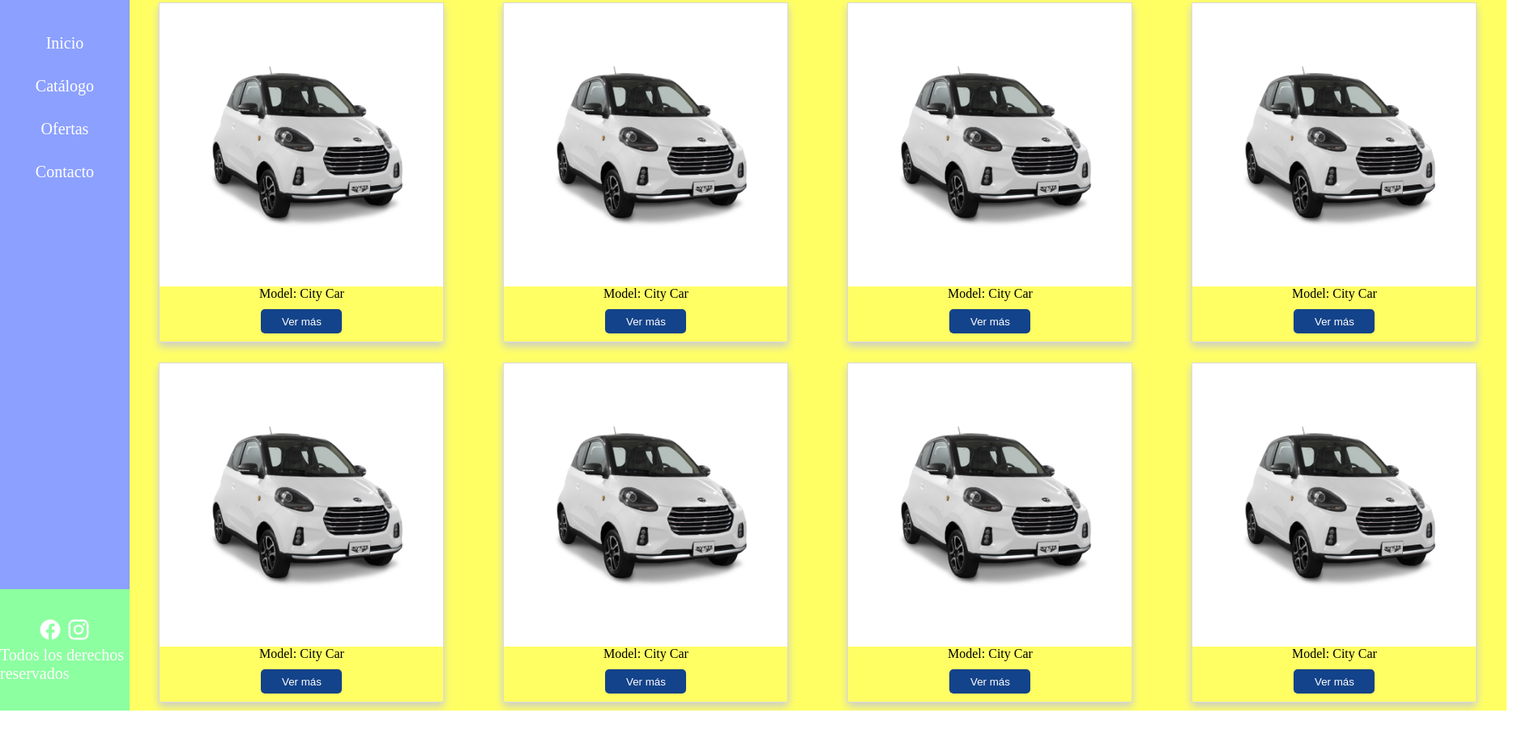
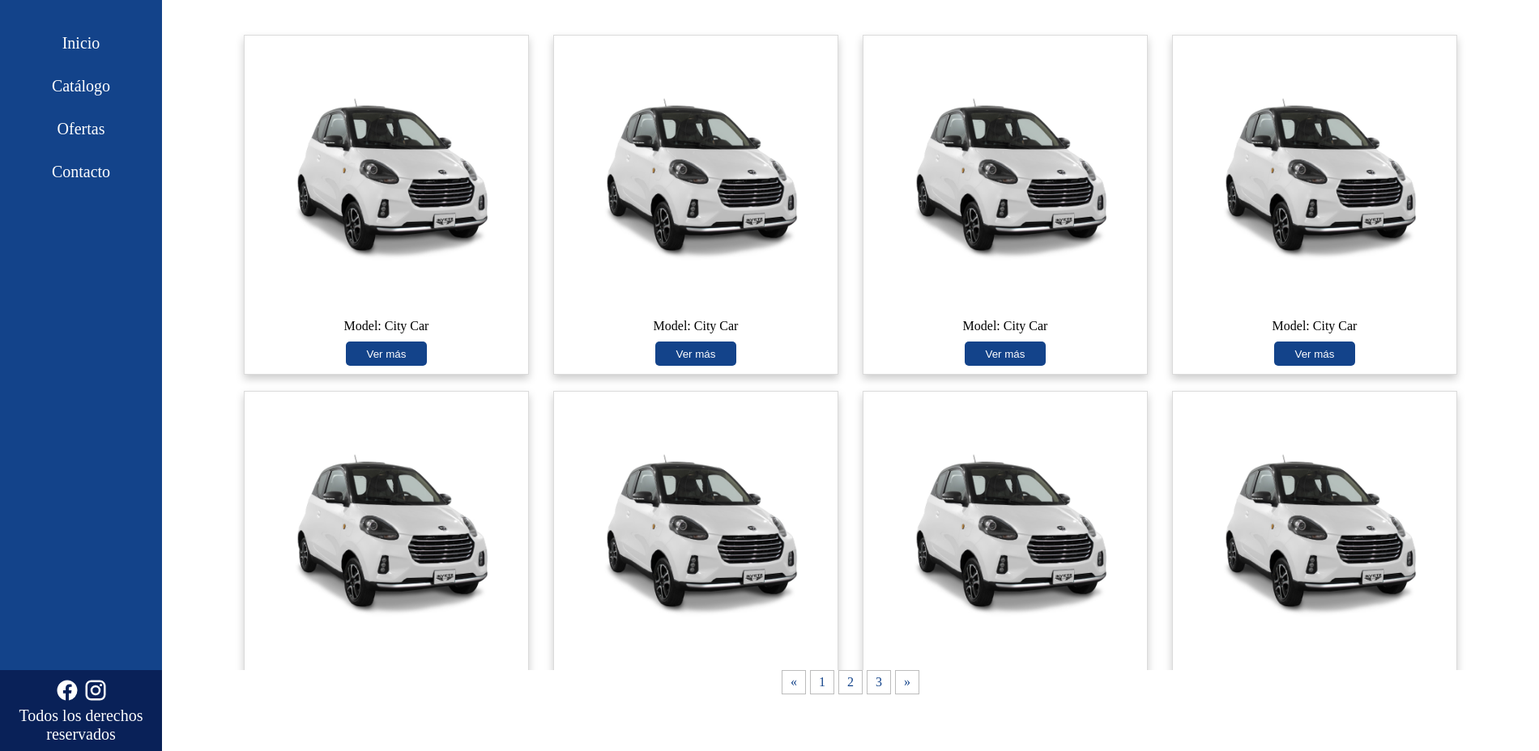
Before and after one commit to Dallengaller/Desafio-3, a plain HTML site: page index.html in a window 1280 px wide. Shown: the part 122-1050 px from the top of the page at 81% size, 1900 px wide, since content can reach past the window. Before the commit the page ends 1000 px from the top, so only its background shows below. Drawn offline with Linux system fonts and the light colour scheme.

Commit message:
Ajustando versiones

```diff
--- a/assets/css/style.css
+++ b/assets/css/style.css
@@ -19,7 +19,7 @@
     "nav  nav"
     "main main"
     "foot  foot";
-  grid-template-rows: 1fr 1fr 5fr 1fr;
+  grid-template-rows: 1fr 100px 10fr 100px;
   grid-template-columns: 1fr;
 }
 
@@ -30,7 +30,7 @@
   align-items: center;
   background-color: #13438A;
   color: white;
-  padding: 0 20px;
+  padding: 20px 30px;
 }
 
 .logo_electric {
@@ -84,7 +84,10 @@
   justify-content: center;
   align-items: center;
 }
-
+.gallery_container {
+  overflow-x: scroll;
+  scroll-behavior: smooth;
+}
 .foto_auto {
   width: 350px;
 }
@@ -111,6 +114,7 @@ button {
 
 .main ul {
   display: flex;
+  justify-content: center;
   margin: 15px 0;
   list-style: none;
   gap: 5px;
@@ -147,17 +151,17 @@ button {
       "head nav"
       "head main"
       "foot main";
-    grid-template-rows: 100px 1fr 150px;
     grid-template-columns: 1fr 6fr;
+    grid-template-rows: 100px 1fr 100px;
   }
 
   .header {
     grid-area: head;
+    height: 950px;
     display: flex;
     flex-direction: column;
     justify-content: start;
     align-items: center;
-    background-color: #8ca0ff;
     align-items: start;
     padding-top: 20px;
   }
@@ -182,7 +186,8 @@ button {
  }
   .nav {
     grid-area: nav;
-    background-color: #ffa08c;
+    padding-top: 5px;
+    padding-bottom: 25px;
   }
   .dropdown_menu {
     width: 1700px;
@@ -191,18 +196,52 @@ button {
   .main {
     grid-area: main;
     display: flex;
+    flex-direction: column;
+    padding-top: 40px;
+    padding-bottom: 70px;
+  }
+  .gallery_container {
+    padding: 10px;
+    display: flex;
     flex-wrap: wrap;
-    justify-content: space-evenly;
-    background-color: #ffff64;
+    justify-content: center;
+    row-gap: 5px;
+    column-gap: 30px;
   }
+  .page_container {
+    display: flex;
+    gap: 5px;
+  }
+  .page_container .number {
+    display: flex;
+    justify-content: center;
+    align-items: center;
+    border: 1px solid rgb(188, 188, 188);
+    width: 30px;
+    height: 30px;
+    color: #13438A;
+
+  }
+  .foto_auto {
+    width: 350px;
+  }
+
  .main ul {
   display: none;
  }
 
   .footer {
     grid-area: foot;
-    background-color: #8cffa0;
   }
+  .footer p {
+    width: 200px;
+    text-align: center;
+  }
+}
 
-
+/* Elementos a ocultar */
+@media screen and (max-width: 576px) {
+  .nav_elements, .page_container, .hide_car, .card {
+    display: none;
+  }
 }
--- a/index.html
+++ b/index.html
@@ -24,7 +24,9 @@
                 <title>menu</title>
                 <path d="M3,6H21V8H3V6M3,11H21V13H3V11M3,16H21V18H3V16Z" />
             </svg>
+
             <div class="nav_elements">
+
                 <ul>
                     <li>Inicio</li>
                     <li>Catálogo</li>
@@ -34,7 +36,7 @@
             </div>
         </header>
         <nav class="nav">
-            <p>Ordenar por</p>
+            <p>Ordenar Por:</p>
             <div class="dropdown_menu">
                 <p>Precio</p>
                 <svg class="down" xmlns="http://www.w3.org/2000/svg" viewBox="0 0 24 24">
@@ -44,7 +46,9 @@
             </div>
         </nav>
         <main class="main">
+                <div class="gallery_container">
 
+                    <div>
                         <div class="auto_frame">
                             <img class="foto_auto" src="/assets/img/Blanco.jpeg" alt="auto">
                             <p>Model: City Car</p>
@@ -57,7 +61,8 @@
                             <li>3</li>
                             <li>»</li>
                         </ul>
-
+                    </div>
+                    <div class="card">
                         <div class="auto_frame">
                             <img class="foto_auto" src="/assets/img/Blanco.jpeg" alt="auto">
                             <p>Model: City Car</p>
@@ -70,7 +75,8 @@
                             <li>3</li>
                             <li>»</li>
                         </ul>
-
+                    </div>
+                    <div class="card">
                         <div class="auto_frame">
                             <img class="foto_auto" src="/assets/img/Blanco.jpeg" alt="auto">
                             <p>Model: City Car</p>
@@ -83,7 +89,8 @@
                             <li>3</li>
                             <li>»</li>
                         </ul>
-
+                    </div>
+                    <div class="card">
                         <div class="auto_frame">
                             <img class="foto_auto" src="/assets/img/Blanco.jpeg" alt="auto">
                             <p>Model: City Car</p>
@@ -96,7 +103,8 @@
                             <li>3</li>
                             <li>»</li>
                         </ul>
-
+                    </div>
+                    <div class="card">
                         <div class="auto_frame">
                             <img class="foto_auto" src="/assets/img/Blanco.jpeg" alt="auto">
                             <p>Model: City Car</p>
@@ -109,7 +117,8 @@
                             <li>3</li>
                             <li>»</li>
                         </ul>
-
+                    </div>
+                    <div class="card">
                         <div class="auto_frame">
                             <img class="foto_auto" src="/assets/img/Blanco.jpeg" alt="auto">
                             <p>Model: City Car</p>
@@ -122,7 +131,8 @@
                             <li>3</li>
                             <li>»</li>
                         </ul>
-
+                    </div>
+                    <div class="card">
                         <div class="auto_frame">
                             <img class="foto_auto" src="/assets/img/Blanco.jpeg" alt="auto">
                             <p>Model: City Car</p>
@@ -135,8 +145,9 @@
                             <li>3</li>
                             <li>»</li>
                         </ul>
-
-            <div class="auto_frame">
+                    </div>
+                    <div class="card">
+                        <div class="auto_frame hide_car">
                             <img class="foto_auto" src="/assets/img/Blanco.jpeg" alt="auto">
                             <p>Model: City Car</p>
                             <button>Ver más</button>
@@ -148,6 +159,16 @@
                             <li>3</li>
                             <li>»</li>
                         </ul>
+                    </div>
+                </div>
+                <div class="page_container">
+                    <div class="number">«</div>
+                    <div class="number">1</div>
+                    <div class="number">2</div>
+                    <div class="number">3</div>
+                    <div class="number">»</div>
+                </div>
+
         </main>
 
         <footer class="footer">
```
Lines whose indentation alone changed are shown as unchanged.
